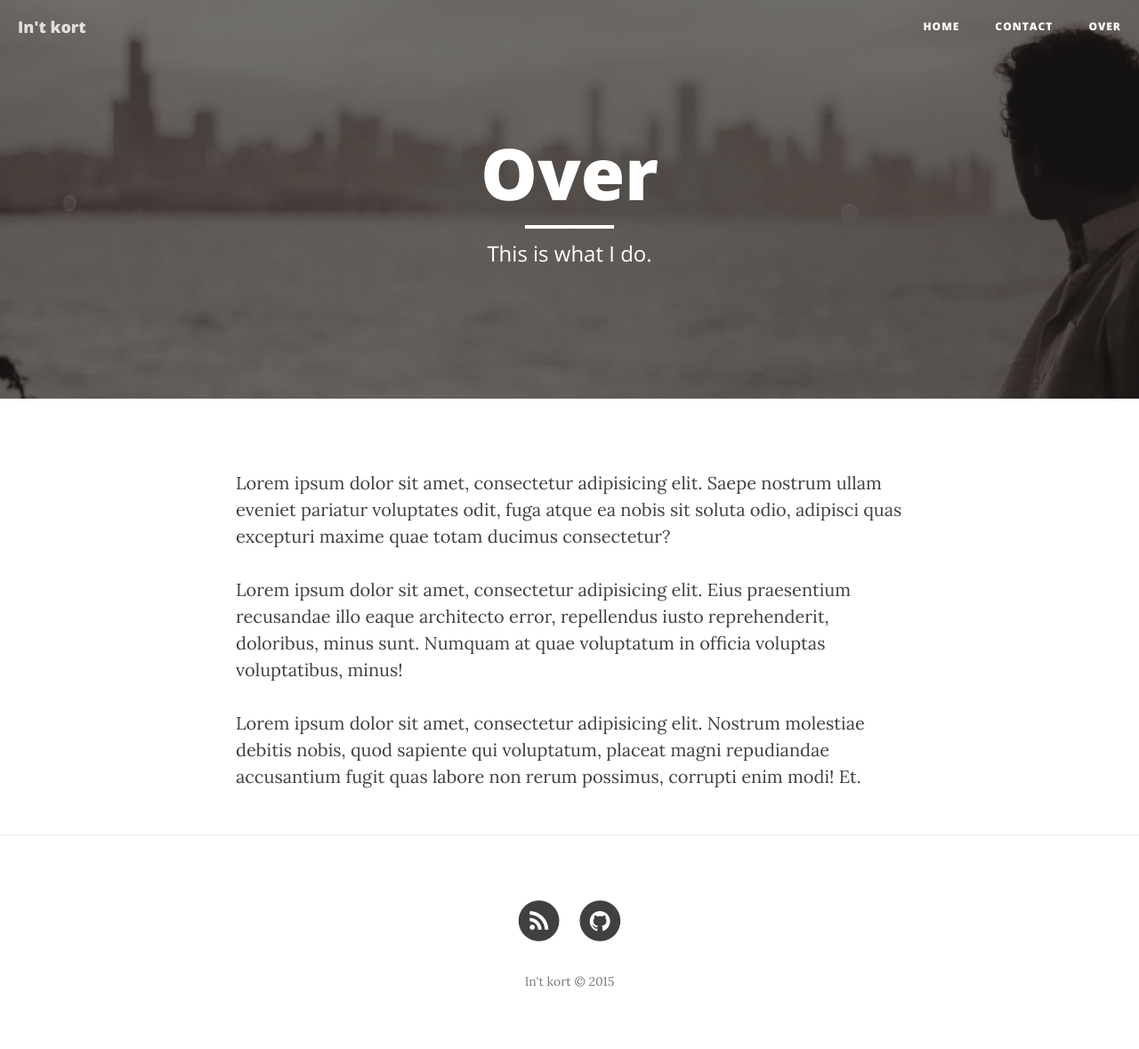
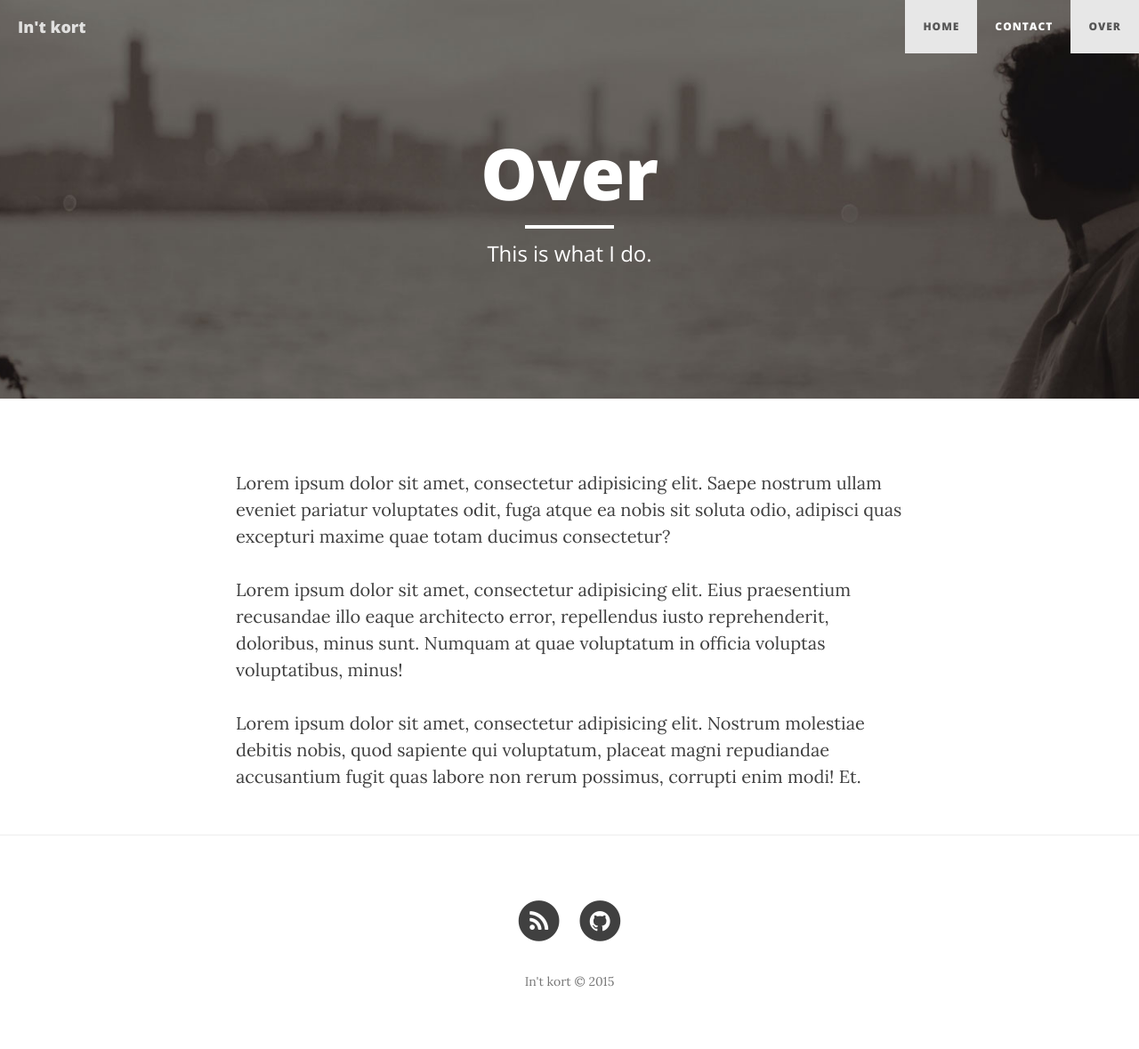
Before and after one commit to intkort/intkort.github.io, a Jekyll site: the page built from over.html, in a window 1280 px wide. Shown: the whole page at 89% size. Built offline with Jekyll 4.4.1, drawn with Linux system fonts in a browser that asks for light colours; nearby versions of some CDN libraries.

Commit message:
basis achtergrond bij navigatie

```diff
--- a/_includes/nav.html
+++ b/_includes/nav.html
@@ -15,12 +15,12 @@
         <!-- Collect the nav links, forms, and other content for toggling -->
         <div class="collapse navbar-collapse" id="bs-example-navbar-collapse-1">
             <ul class="nav navbar-nav navbar-right">
-                <li>
+                <li {% if !page.title %}class="active"{% endif %}>
                     <a href="{{ site.baseurl }}/">Home</a>
                 </li>
-                {% for page in site.pages %}{% if page.title and page.title != "404" %}
-                <li>
-                    <a href="{{ page.url | prepend: site.baseurl }}">{{ page.title }}</a>
+                {% for pag in site.pages %}{% if pag.title and pag.title != "404" %}
+                <li {% if pag.title == page.title %}class="active"{% endif %}>
+                    <a href="{{ pag.url | prepend: site.baseurl }}">{{ pag.title }}</a>
                 </li>
                 {% endif %}{% endfor %}
             </ul>
```
